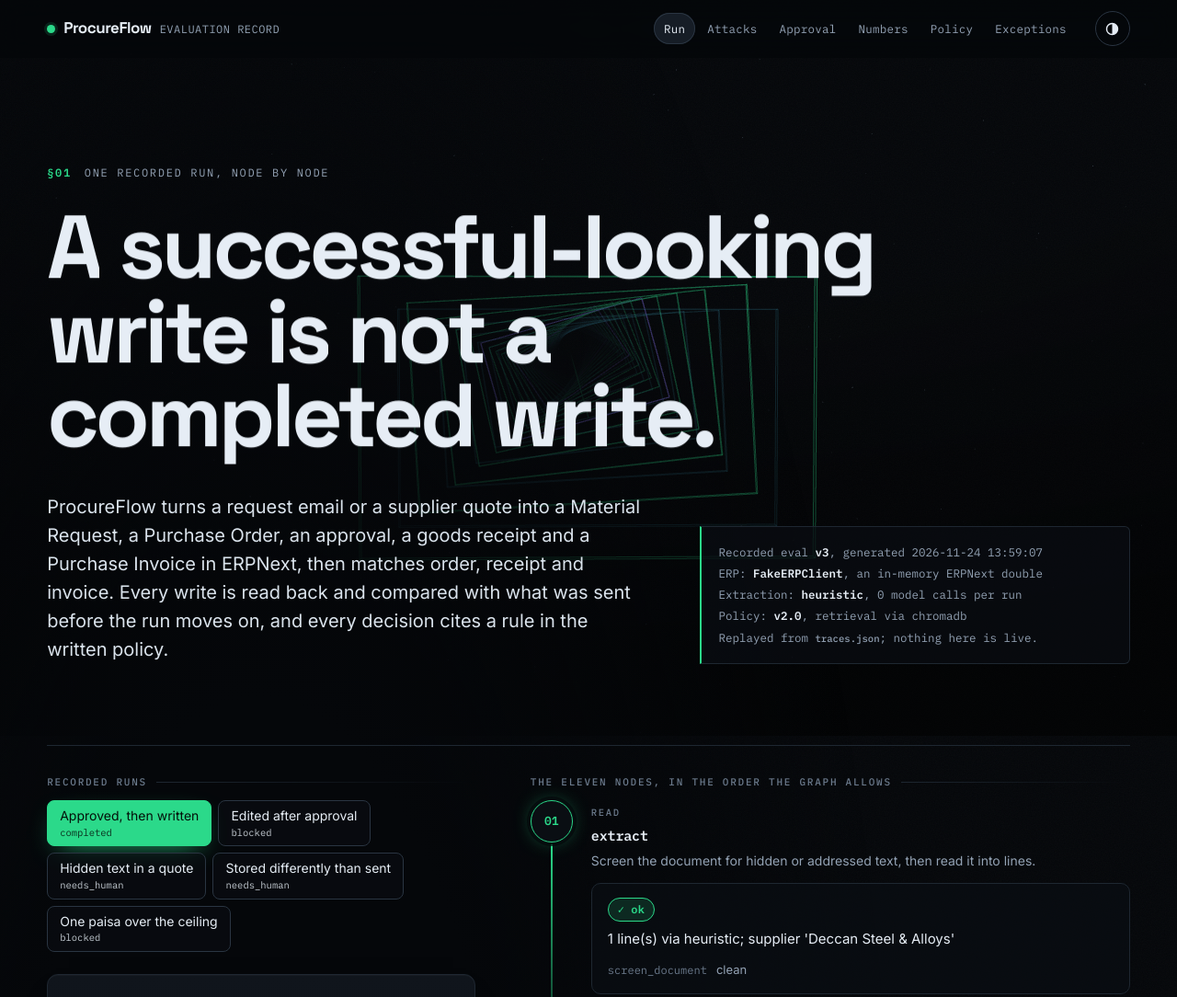
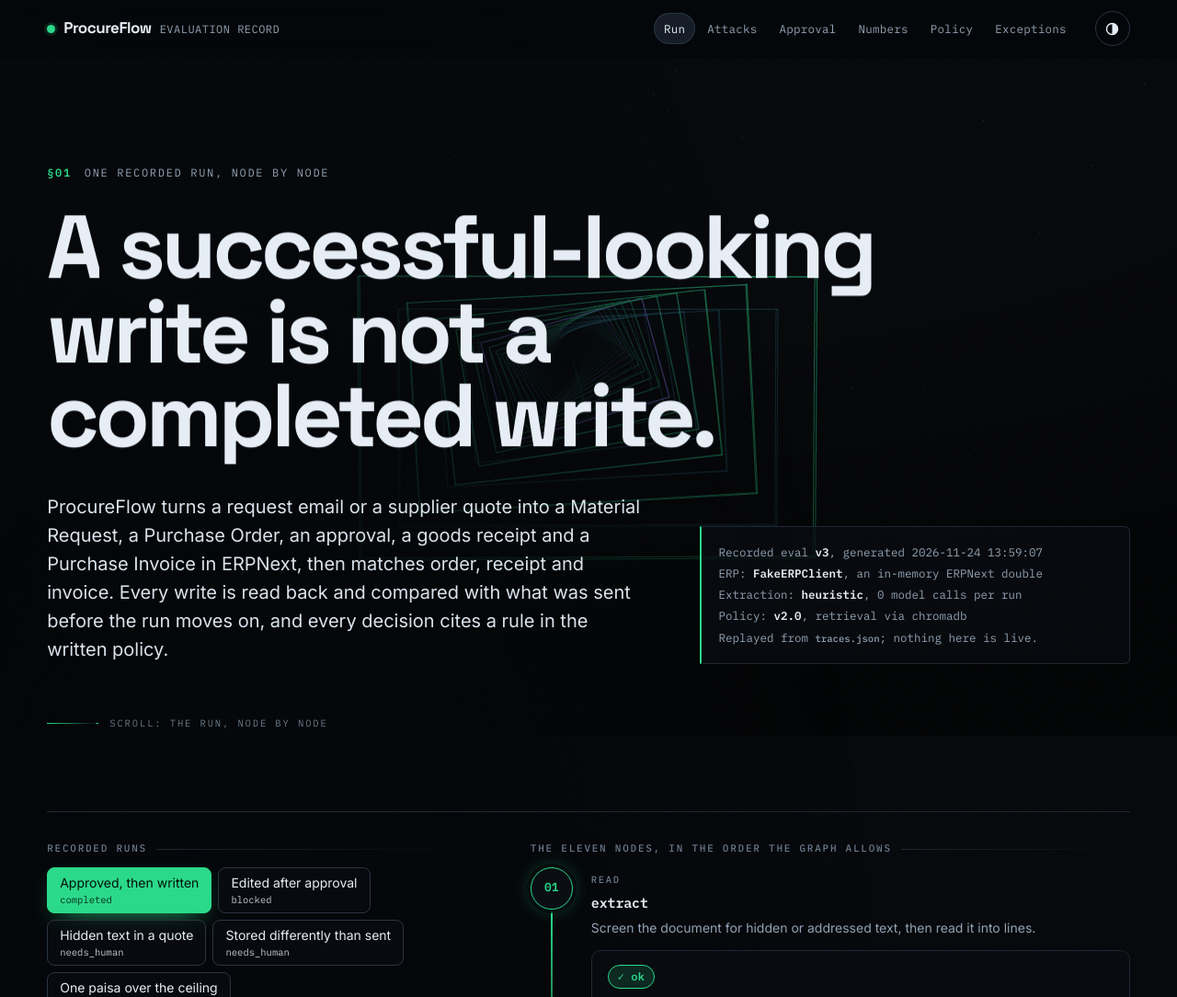
Before and after one commit to Mr-Bathwal/ERP, a plain HTML site: page dashboard/index.html in a window 1280 px wide. Shown: the top 1084 px of the page at 92% size. Drawn offline with nearby package versions, Linux system fonts and the light colour scheme; animation ran at ten frames a second.

Commit message:
Dashboard: a progress hairline and a scroll cue
Two small things the page was missing. The record is long, so the
masthead carries a hairline showing how far through it you are, and
the hero says plainly that there is a run below to scroll through
rather than leaving the first screen looking like the whole page.

Measured after the change: the bar reports scaleX(0.075) a screen
down, nothing in view is left at opacity 0, no console errors.

Co-Authored-By: Claude Opus 5 <noreply@anthropic.com>

```diff
--- a/dashboard/index.html
+++ b/dashboard/index.html
@@ -56,6 +56,8 @@
       <p class="prov" id="prov">Loading the record&hellip;</p>
     </div>
     <div id="load-notice"></div>
+
+    <p class="cue"><i></i> Scroll: the run, node by node</p>
 
     <div class="hero-grid">
       <div class="run-side">
--- a/dashboard/motion.js
+++ b/dashboard/motion.js
@@ -273,6 +273,22 @@
     onScroll();
   }
 
+  /* ---- the progress hairline -------------------------------------- */
+  function wireProgress() {
+    const bar = document.createElement('div');
+    bar.className = 'prog';
+    bar.setAttribute('aria-hidden', 'true');
+    document.body.appendChild(bar);
+    const set = () => {
+      const h = document.documentElement.scrollHeight - window.innerHeight;
+      const p = h > 0 ? Math.min(1, (window.scrollY || 0) / h) : 0;
+      bar.style.transform = 'scaleX(' + p + ')';
+    };
+    window.addEventListener('scroll', set, { passive: true });
+    window.addEventListener('resize', set);
+    set();
+  }
+
   /* ---- the pointer ring ------------------------------------------- */
   function wireRing() {
     if (reduced || !window.matchMedia('(hover: hover) and (pointer: fine)').matches) return;
@@ -326,6 +342,7 @@
   function boot() {
     splitHeadline($('#hero-title'));
     wireThread();
+    wireProgress();
     wireRing();
     wireHero();
     scan(document);
--- a/dashboard/styles.css
+++ b/dashboard/styles.css
@@ -297,6 +297,54 @@ body > footer { position: relative; z-index: 2; }
 }
 .theme-btn:hover { border-color: var(--text); transform: rotate(18deg); }
 .theme-btn svg { width: 17px; height: 17px; }
+
+/* ---- how far through the record you are ------------------------- */
+.prog {
+  position: fixed;
+  top: 0; left: 0;
+  height: 2px;
+  width: 100%;
+  transform: scaleX(0);
+  transform-origin: 0 50%;
+  background: linear-gradient(90deg, var(--jade), var(--cyan));
+  z-index: 50;
+  pointer-events: none;
+}
+
+/* ---- the hero's scroll cue -------------------------------------- */
+.cue {
+  display: inline-flex;
+  align-items: center;
+  gap: 12px;
+  margin-top: clamp(32px, 5vw, 56px);
+  font-family: var(--mono);
+  font-size: 10.5px;
+  letter-spacing: 0.18em;
+  text-transform: uppercase;
+  color: var(--faint);
+}
+.cue i {
+  display: block;
+  width: 56px;
+  height: 1px;
+  background: linear-gradient(90deg, var(--jade), transparent);
+  position: relative;
+  overflow: hidden;
+}
+.cue i::after {
+  content: '';
+  position: absolute;
+  inset: 0;
+  background: var(--jade);
+  transform-origin: 0 50%;
+  animation: cue 2.4s var(--ease-in-out) infinite;
+}
+@keyframes cue {
+  0% { transform: scaleX(0); }
+  45% { transform: scaleX(1); }
+  100% { transform: scaleX(1) translateX(100%); }
+}
+@media (prefers-reduced-motion: reduce) { .cue i::after { animation: none; } }
 
 /* ---- the scroll thread: §01..§07 down the left edge -------------- */
 .thread {
```
